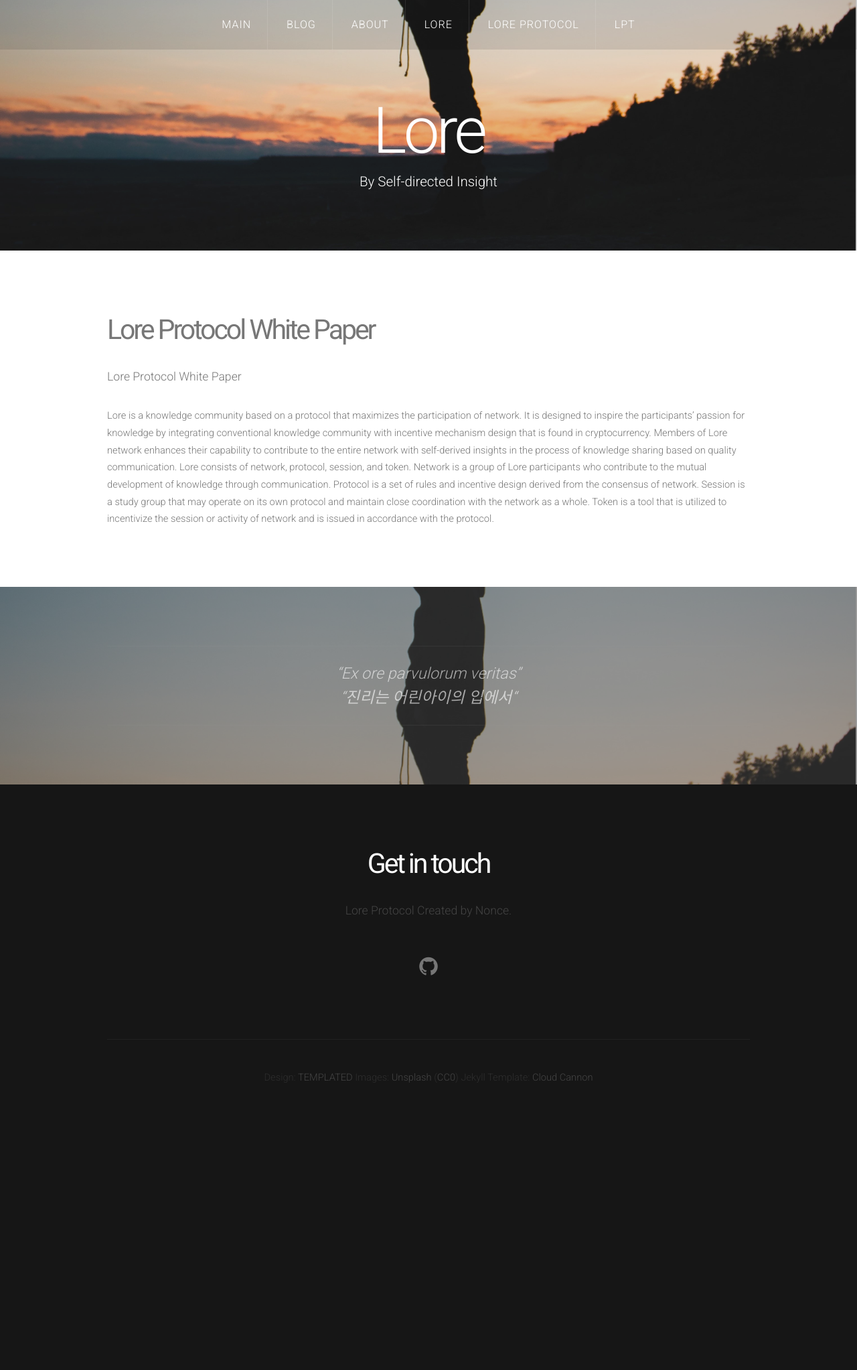
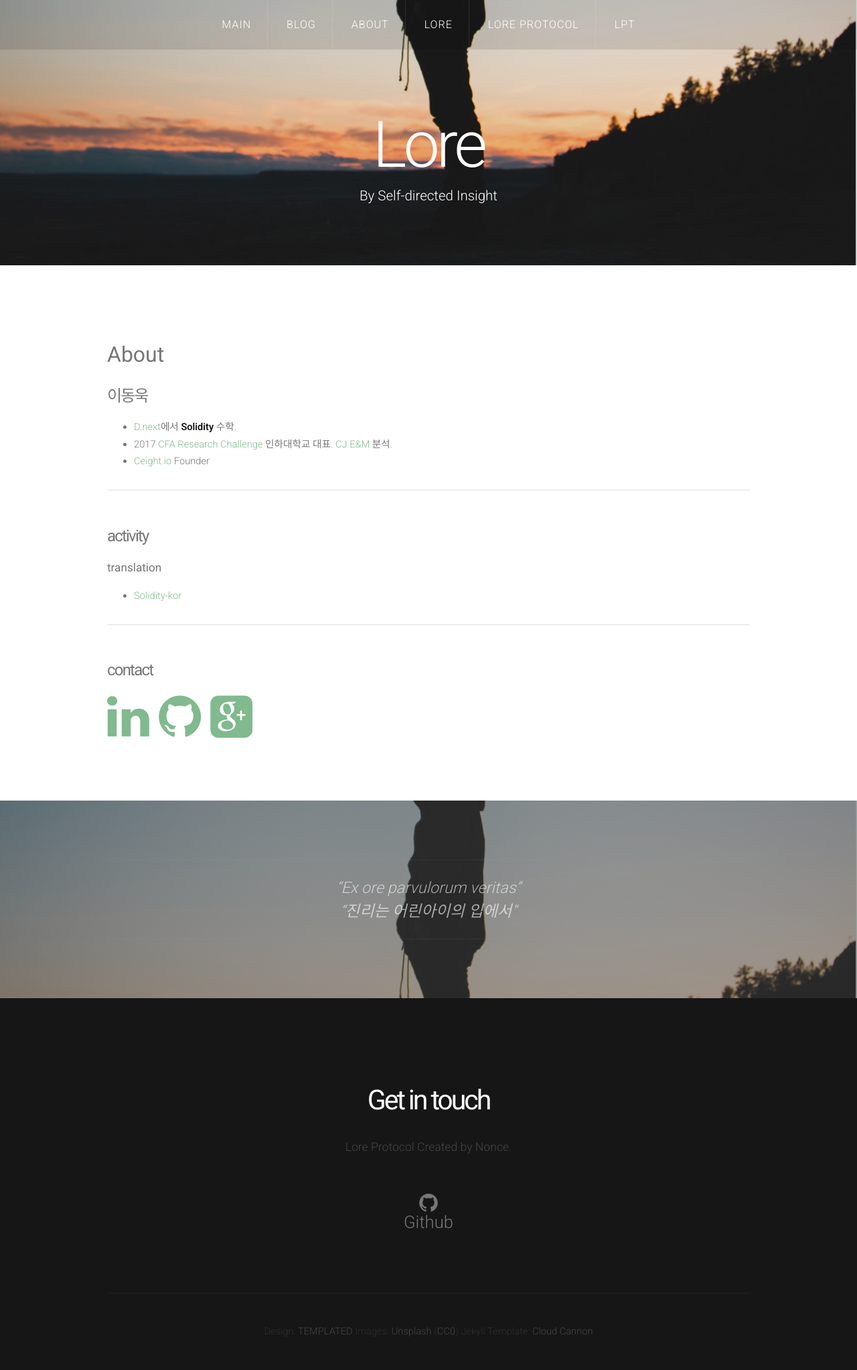
Before and after one commit to wooqii/wooqii.github.io, a Jekyll site: the page built from About/index.md, in a window 1280 px wide. Shown: the whole page at 67% size. Built offline with Jekyll 4.4.1, drawn with Linux system fonts in a browser that asks for light colours; nearby versions of some CDN libraries; before the commit the page ends 1666 px from its top, so only the background shows below that.

Commit message:
ul 태그 가시화 및 About 란 추가
skel.min.js <ul {list-style-type: disc}로 ul 가시화
About 란 레이아웃 지정 및 내용 추가

```diff
--- a/About/index.html
+++ /dev/null
@@ -1,20 +0,0 @@
----
-title: Linear
-layout: default
----
-<!-- Main -->
-	<div id="main">
-		<div id="content" class="container">
-			<section>
-				<header>
-					<h2>Lore Protocol White Paper</h2>
-					<span class="byline">Lore Protocol White Paper</span>
-				</header>
-				<p>Lore is a knowledge community based on a protocol that maximizes the participation of network. It is designed to inspire the participants’ passion for knowledge by integrating conventional knowledge community with incentive mechanism design that is found in cryptocurrency. Members of Lore network enhances their capability to contribute to the entire network with self-derived insights in the process of knowledge sharing based on quality communication.
-
-						Lore consists of network, protocol, session, and token. Network is a group of Lore participants who contribute to the mutual development of knowledge through communication. Protocol is a set of rules and incentive design derived from the consensus of network. Session is a study group that may operate on its own protocol and maintain close coordination with the network as a whole. Token is a tool that is utilized to incentivize the session or activity of network and is issued in accordance with the protocol.</p>
-
-			</section>
-		</div>
-	</div>
-<!-- /Main -->
--- /dev/null
+++ b/About/index.md
@@ -0,0 +1,30 @@
+---
+layout: No-sidebar
+category: [About]
+title: About
+---
+
+## 이동욱
+  - [D.next](https://campus.dnext.co/)에서 **Solidity** 수학.
+  - 2017 [CFA Research Challenge](https://www.cfainstitute.org/societies/challenge) 인하대학교 대표.
+  [CJ E&M](https://1drv.ms/b/s!AnqMWEEqb4B_jVJfmRDrNt8ZbhVZ) 분석.
+  - [Ceight.io](https://ceight.io) Founder
+
+---
+## activity
+### translation
+  - [Solidity-kor](https://github.com/solidity-korea/solidity-docs-kr)
+
+---
+## contact
+<div>
+  <a href="https://www.linkedin.com/in/wooqii/" class="fa fa-linkedin fa-4x">
+
+  </a>
+  <a href="http://github.com/wooqii" class="fa fa-github fa-4x">
+
+  </a>
+  <a href="mailto:cpawookie@gmail.com" class="fa fa-google-plus-square fa-4x">
+
+  </a>
+</div>
--- a/_layouts/No-sidebar.html
+++ b/_layouts/No-sidebar.html
@@ -5,16 +5,10 @@ layout: default
 <!-- Main -->
 	<div id="main">
 		<div id="content" class="container">
-			<section>
-				<header>
-					<h2>Lore Protocol White Paper</h2>
-					<span class="byline">Lore Protocol White Paper</span>
-				</header>
-				<p>Lore is a knowledge community based on a protocol that maximizes the participation of network. It is designed to inspire the participants’ passion for knowledge by integrating conventional knowledge community with incentive mechanism design that is found in cryptocurrency. Members of Lore network enhances their capability to contribute to the entire network with self-derived insights in the process of knowledge sharing based on quality communication.
-
-						Lore consists of network, protocol, session, and token. Network is a group of Lore participants who contribute to the mutual development of knowledge through communication. Protocol is a set of rules and incentive design derived from the consensus of network. Session is a study group that may operate on its own protocol and maintain close coordination with the network as a whole. Token is a tool that is utilized to incentivize the session or activity of network and is issued in accordance with the protocol.</p>
-
-			</section>
+			<div class="page">
+				<h1 class="page-title">{{ page.title }}</h1>
+				{{ content }}
+			  </div>
 		</div>
 	</div>
 <!-- /Main -->
--- a/_layouts/default.html
+++ b/_layouts/default.html
@@ -29,9 +29,6 @@ Released for free under the Creative Commons Attribution 3.0 license (templated.
 		<link rel="stylesheet" href="/assets/css/skel-noscript.css" />
 		<link rel="stylesheet" href="/assets/css/style.css" />
 		<link rel="stylesheet" href="/assets/css/style-desktop.css" />
-		<link rel="stylesheet" href="/assets/css/poole.css" />
-		<link rel="stylesheet" href="/assets/css/hyde.css" />
-		<link rel="stylesheet" href="/assets/css/syntax.css" />
 	</noscript>
 </head>
 <body>
--- a/assets/css/skel-noscript.css
+++ b/assets/css/skel-noscript.css
@@ -1,6 +1,6 @@
 /* Resets (http://meyerweb.com/eric/tools/css/reset/ | v2.0 | 20110126 | License: none (public domain)) */
 
-	html,body,div,span,applet,object,iframe,h1,h2,h3,h4,h5,h6,p,blockquote,pre,a,abbr,acronym,address,big,cite,code,del,dfn,em,img,ins,kbd,q,s,samp,small,strike,strong,sub,sup,tt,var,b,u,i,center,dl,dt,dd,ol,ul,li,fieldset,form,label,legend,table,caption,tbody,tfoot,thead,tr,th,td,article,aside,canvas,details,embed,figure,figcaption,footer,header,hgroup,menu,nav,output,ruby,section,summary,time,mark,audio,video{margin:0;padding:0;border:0;font-size:100%;font:inherit;vertical-align:baseline;}article,aside,details,figcaption,figure,footer,header,hgroup,menu,nav,section{display:block;}body{line-height:1;}ol,ul{list-style:none;}blockquote,q{quotes:none;}blockquote:before,blockquote:after,q:before,q:after{content:'';content:none;}table{border-collapse:collapse;border-spacing:0;}body{-webkit-text-size-adjust:none}
+	html,body,div,span,applet,object,iframe,h1,h2,h3,h4,h5,h6,p,blockquote,pre,a,abbr,acronym,address,big,cite,code,del,dfn,em,img,ins,kbd,q,s,samp,small,strike,strong,sub,sup,tt,var,b,u,i,center,dl,dt,dd,ol,ul,li,fieldset,form,label,legend,table,caption,tbody,tfoot,thead,tr,th,td,article,aside,canvas,details,embed,figure,figcaption,footer,header,hgroup,menu,nav,output,ruby,section,summary,time,mark,audio,video{margin:0;padding:0;border:0;font-size:100%;font:inherit;vertical-align:baseline;}article,aside,details,figcaption,figure,footer,header,hgroup,menu,nav,section{display:block;}body{line-height:1;}ol,ul{display: inline;list-style-type: disc;}li{display: inline;list-style-type: disc;}blockquote,q{quotes:none;}blockquote:before,blockquote:after,q:before,q:after{content:'';content:none;}table{border-collapse:collapse;border-spacing:0;}body{-webkit-text-size-adjust:none}
 
 /* Box Model */
 
--- a/assets/css/style.css
+++ b/assets/css/style.css
@@ -93,8 +93,8 @@
 	{
 		border: 0;
 		border-top: solid 1px #ddd;
-		margin: 6em 0 0 0;
-		padding: 6em 0 0 0;
+		margin: 2em 0 0 0;
+		padding: 2em 0 0 0;
 	}
 
 	blockquote
@@ -107,6 +107,7 @@
 	p, ul, ol, dl, table
 	{
 		margin-bottom: 1em;
+
 	}
 
 	header
@@ -216,13 +217,16 @@
 
 		ul.default
 		{
+			display: inline;
 			margin: 0;
 			padding: 0em 0em 1.5em 0em;
-			list-style: none;
+			list-style-type: disc;
+			border-color: rgba(0,0,0,.1);
 		}
 
 			ul.default li
 			{
+				list-style-type: disc;
 				padding: 0.60em 0em;
 				font-size: 0.95em;
 				border-top: 1px solid;
@@ -231,15 +235,19 @@
 
 			ul.default li:first-child
 			{
+				list-style-type: disc;
 				padding-top: 0;
 				border-top: none;
 			}
 
 			ul.default {
+				display: inline;
+				list-style-type: disc;
 			}
 
 		ul.style li {
 			margin: 0;
+			list-style-type: disc;
 			padding: 2em 0em 1.5em 0em;
 			border-top: 1px solid;
 			border-color: rgba(0,0,0,.1);
@@ -247,6 +255,7 @@
 
 		ul.style li:first-child
 		{
+			list-style-type: disc;
 			padding-top: 0;
 			border-top: none;
 		}
@@ -257,10 +266,12 @@
 		}
 
 		ul.style a {
+			list-style-type: disc;
 			color: #434343;
 		}
 
 		ul.style .posted {
+			list-style-type: disc;
 			padding: 0em 0em 1em 0em;
 			letter-spacing: 1px;
 			text-transform: uppercase;
@@ -269,6 +280,7 @@
 		}
 
 		ul.style .first {
+			list-style-type: disc;
 			padding-top: 0px;
 			border-top: none;
 		}
@@ -340,7 +352,7 @@
 		.fa-4x{font-size:4em}
 		.fa-5x{font-size:5em}
 		.fa-fw{width:1.2857142857142858em;text-align:center}
-		.fa-ul{padding-left:0;margin-left:2.142857142857143em;list-style-type:none}.fa-ul>li{position:relative}
+		.fa-ul{padding-left:0;margin-left:2.142857142857143em;list-style-type:disc;}.fa-ul>li{position:relative}
 		.fa-li{position:absolute;left:-2.142857142857143em;width:2.142857142857143em;top:.14285714285714285em;text-align:center}.fa-li.fa-lg{left:-1.8571428571428572em}
 		.fa-border{padding:.2em .25em .15em;border:solid .08em #eee;border-radius:.1em}
 		.pull-right{float:right}
@@ -738,8 +750,9 @@
 
 	ul.contact
 	{
+		display: block;
 		padding: 1.5em 0 0 0;
-		list-style: none;
+		list-style-type: disc;
 		cursor: default;
 	}
 
@@ -751,7 +764,7 @@
 
 	ul.contact li span
 	{
-		display: none;
+		display: block;
 		margin: 0;
 		padding: 0;
 	}
@@ -1134,3 +1147,16 @@ pre code {
   .css .o,
   .css .o + .nt,
   .css .nt + .nt { color: #999; }
+
+  /* Lists */
+	ul, ol, dl {
+		margin-top: 0;
+		margin-bottom: 1rem;
+	}
+
+	dt {
+		font-weight: bold;
+	}
+	dd {
+		margin-bottom: .5rem;
+	}
```
Also changed, not shown: _posts/LPT/2018-05-20-LoreProtocol-Whitepaper(ko).md (+1 -1 lines), _posts/LPT/2018-05-20-LoreProtocol-Whitepaper.md (+1 -1 lines), assets/js/skel.min.js, 1 other file.
